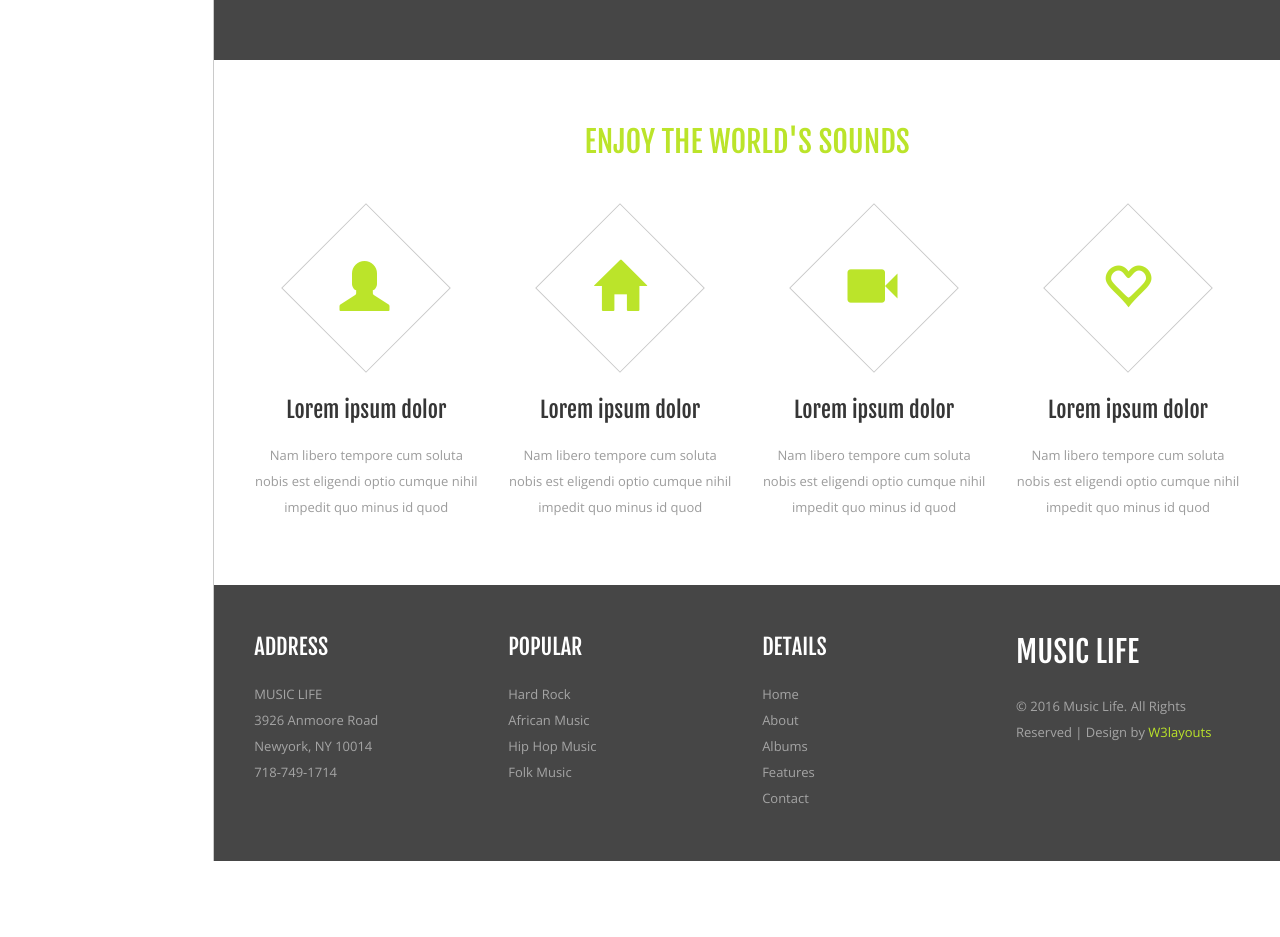
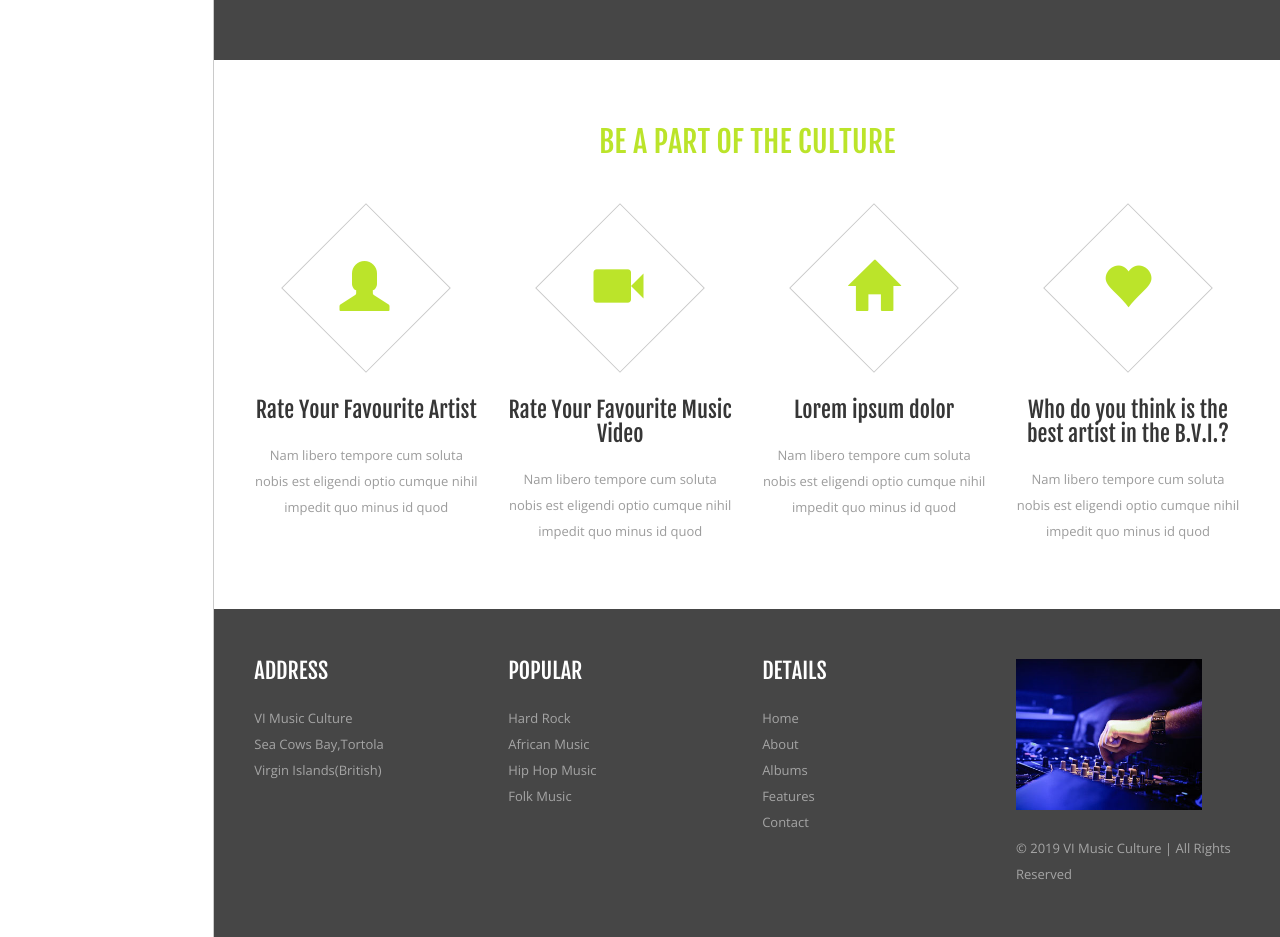
Before and after one commit to Kap7/VIMADE, a plain HTML site: page index.html in a window 1280 px wide. Shown: the part 1860-2797 px from the top of the page. Before the commit the page ends 2721 px from the top, so only its background shows below. Drawn offline with nearby package versions, Linux system fonts and the light colour scheme.

Commit message:
-adjusted Welcome to VI Music
-adjusted Author info
-adjusted keywords
-added meta data tag for description
-fix Error Span Tags
-Make tile & header text the same
-added music groups header
-added be a part of the culture titile
  -rearanged and edited under elements
-adjusted copyright and address
-added image to footer as logo placeholder
-adjusted header banner z-index to 6 (CSS)
-added music files and created artwork folder

```diff
--- a/css/style.css
+++ b/css/style.css
@@ -84,8 +84,9 @@ span.menu{
   padding: 0 0 0 70px;
 }
 .banner-left h1 {
-  position: fixed;
-    margin-top: 80px;
+	position: fixed;
+	margin-top: 80px;
+	z-index: 6;
 }
 .banner-left h1 a {
 color:#BBE42A;
@@ -1429,6 +1430,11 @@ padding:0;
 .featured-services {
   border-bottom: 1px dotted #BBE42A;
 }
+#footer-img {
+	width: 83%;
+	clear: none;
+}
+
 /*-- //featured-services --*/
 /*-- responsive media queries --*/
 @media (max-width: 1440px){
--- a/index.html
+++ b/index.html
@@ -1,18 +1,15 @@
 <!DOCTYPE html>
 <!--
-Author: W3layouts Editied By Tavonney KAPI Robinson
-Author URL: http://w3layouts.com
-License: Creative Commons Attribution 3.0 Unported
-License URL: http://creativecommons.org/licenses/by/3.0/
+Author:Tavonney KAPI Robinson
 -->
 <html>
 		<head>
-<title>VI MusiK Culture</title>
+		<title>VI Music Culture</title>
 		<!-- for-mobile-apps -->
 		<meta name="viewport" content="width=device-width, initial-scale=1">
-<meta http-equiv="Content-Type" content="text/html; charset=utf-8" />
-<meta name="keywords" content="Music Life Responsive web template, Bootstrap Web Templates, Flat Web Templates, Android Compatible web template,
-Smartphone Compatible web template, free webdesigns for Nokia, Samsung, LG, SonyEricsson, Motorola web design" />
+		<meta http-equiv="Content-Type" content="text/html; charset=utf-8">
+		<meta name="description" content="">
+		<meta name="keywords" content="Music, Hip-Hop/Rap, Hip-Hop, Rap, Underground Rap, Caribbean, Virgin Islands, BVI">
 		<script type="application/x-javascript"> addEventListener("load", function() { setTimeout(hideURLbar, 0); }, false);
 		function hideURLbar(){ window.scrollTo(0,1); } </script>
 		<!-- //for-mobile-apps -->
@@ -42,21 +39,17 @@ Smartphone Compatible web template, free webdesigns for Nokia, Samsung, LG, Sony
 <!-- banner -->
 <div class="banner">
           <div class="col-md-2 banner-left">
-		<h1><a href="artist.html">VI</span> MUSIK</span> <i>LIFE</i></a></h1>
+    <h1><a href="artist.html">VI<span>Music</span><i>Culture</i></a></h1>
   </div>
           <div class="col-md-10 banner-right">
     <div class="navigation">
-			<div class="nav-left">
-				<span class="menu"><img src="images/menu.png" alt=""/></span>
+              <div class="nav-left"> <span class="menu"><img src="images/menu.png" alt=""></span>
         <ul class="nav1">
                   <li class="hvr-underline-from-left button2"><a class="active" href="index.html">Home</a></li>
                   <li class="hvr-underline-from-left button2"><a href="about.html">About</a></li>
                   <li class="hvr-underline-from-left button2"><a href="albums.html">Albums</a></li>
                   <li class="hvr-underline-from-left button2"><a href="features.html">Features</a></li>
                   <li class="hvr-underline-from-left button2"><a href="contact.html">Contact</a></li>
-
-
-
                 </ul>
         <!-- script for menu -->
         <script>
@@ -83,24 +76,18 @@ Smartphone Compatible web template, free webdesigns for Nokia, Samsung, LG, Sony
               <div id="portfoliolist">
         <div class="port-grid">
                   <div class="portfolio card mix_all" data-cat="card" style="display: inline-block; opacity: 1;">
-										<div class="portfolio-wrapper">
-											<a  href="SonSon.html" class="b-link-stripe b-animate-go">
-												<img class="img-responsive lot" src="images/A1.jpg" alt="">
+            <div class="portfolio-wrapper"> <a  href="SonSon.html" class="b-link-stripe b-animate-go"> <img class="img-responsive lot" src="images/A1.jpg" alt="">
               <div class="b-wrapper">
                 <div class="b-animate b-from-left b-delay03 ">
                   <p class="plus">SonSon Monoply</p>
-
                   <div class="port-like"><span class="glyphicon glyphicon-thumbs-up" aria-hidden="true"></span>3</div>
                   <div class="port-heart"><span class="glyphicon glyphicon-heart-empty" aria-hidden="true"></span>3</div>
                 </div>
               </div>
-											</a>
-										</div>
+              </a> </div>
           </div>
                   <div class="portfolio app mix_all" data-cat="app" style="display: inline-block; opacity: 1;">
-										<div class="portfolio-wrapper">
-											<a data-toggle="modal" data-target=".bs-example-modal-md" href="#" class="b-link-stripe b-animate-go">
-												<img class="img-responsive lot" src="images/A2.jpg" alt="">
+            <div class="portfolio-wrapper"> <a data-toggle="modal" data-target=".bs-example-modal-md" href="#" class="b-link-stripe b-animate-go"> <img class="img-responsive lot" src="images/A2.jpg" alt="">
               <div class="b-wrapper">
                 <div class="b-animate b-from-left b-delay03 ">
                   <p class="plus">Pup-D</p>
@@ -108,15 +95,12 @@ Smartphone Compatible web template, free webdesigns for Nokia, Samsung, LG, Sony
                   <div class="port-heart"><span class="glyphicon glyphicon-heart-empty" aria-hidden="true"></span>3</div>
                 </div>
               </div>
-											</a>
-										</div>
+              </a> </div>
           </div>
                 </div>
         <div class="port-grid">
                   <div class="portfolio mov mix_all" data-cat="mov" style="display: inline-block; opacity: 1;">
-										<div class="portfolio-wrapper">
-											<a data-toggle="modal" data-target=".bs-example-modal-md" href="#" class="b-link-stripe b-animate-go" >
-												<img class="img-responsive lot" src="images/A3.jpg" alt="">
+            <div class="portfolio-wrapper"> <a data-toggle="modal" data-target=".bs-example-modal-md" href="#" class="b-link-stripe b-animate-go" > <img class="img-responsive lot" src="images/A3.jpg" alt="">
               <div class="b-wrapper">
                 <div class="b-animate b-from-left b-delay03 ">
                   <p class="plus">Pep Dawg</p>
@@ -124,13 +108,10 @@ Smartphone Compatible web template, free webdesigns for Nokia, Samsung, LG, Sony
                   <div class="port-heart"><span class="glyphicon glyphicon-heart-empty" aria-hidden="true"></span>3</div>
                 </div>
               </div>
-											</a>
-										</div>
+              </a> </div>
           </div>
                   <div class="portfolio icon mix_all" data-cat="icon" style="display: inline-block; opacity: 1;">
-										<div class="portfolio-wrapper">
-											<a data-toggle="modal" data-target=".bs-example-modal-md" href="#" class="b-link-stripe b-animate-go">
-												<img class="img-responsive lot" src="images/A4.jpg" alt="">
+            <div class="portfolio-wrapper"> <a data-toggle="modal" data-target=".bs-example-modal-md" href="#" class="b-link-stripe b-animate-go"> <img class="img-responsive lot" src="images/A4.jpg" alt="">
               <div class="b-wrapper">
                 <div class="b-animate b-from-left b-delay03 ">
                   <p class="plus">Tronist RN</p>
@@ -138,16 +119,12 @@ Smartphone Compatible web template, free webdesigns for Nokia, Samsung, LG, Sony
                   <div class="port-heart"><span class="glyphicon glyphicon-heart-empty" aria-hidden="true"></span>3</div>
                 </div>
               </div>
-											</a>
+              </a> </div>
           </div>
-								</div>
-
                 </div>
         <div class="port-grid">
                   <div class="portfolio mov mix_all" data-cat="mov" style="display: inline-block; opacity: 1;">
-										<div class="portfolio-wrapper">
-											<a data-toggle="modal" data-target=".bs-example-modal-md" href="#" class="b-link-stripe b-animate-go">
-												<img class="img-responsive lot" src="images/A5.jpg" alt="">
+            <div class="portfolio-wrapper"> <a data-toggle="modal" data-target=".bs-example-modal-md" href="#" class="b-link-stripe b-animate-go"> <img class="img-responsive lot" src="images/A5.jpg" alt="">
               <div class="b-wrapper">
                 <div class="b-animate b-from-left b-delay03 ">
                   <p class="plus">Killa Tooma</p>
@@ -155,13 +132,10 @@ Smartphone Compatible web template, free webdesigns for Nokia, Samsung, LG, Sony
                   <div class="port-heart"><span class="glyphicon glyphicon-heart-empty" aria-hidden="true"></span>3</div>
                 </div>
               </div>
-											</a>
-										</div>
+              </a> </div>
           </div>
                   <div class="portfolio set mix_all" data-cat="set" style="display: inline-block; opacity: 1;">
-										<div class="portfolio-wrapper">
-											<a data-toggle="modal" data-target=".bs-example-modal-md" href="#" class="b-link-stripe b-animate-go">
-												<img class="img-responsive lot" src="images/A6.jpg" alt="">
+            <div class="portfolio-wrapper"> <a data-toggle="modal" data-target=".bs-example-modal-md" href="#" class="b-link-stripe b-animate-go"> <img class="img-responsive lot" src="images/A6.jpg" alt="">
               <div class="b-wrapper">
                 <div class="b-animate b-from-left b-delay03 ">
                   <p class="plus">Priceless</p>
@@ -169,15 +143,12 @@ Smartphone Compatible web template, free webdesigns for Nokia, Samsung, LG, Sony
                   <div class="port-heart"><span class="glyphicon glyphicon-heart-empty" aria-hidden="true"></span>3</div>
                 </div>
               </div>
-											</a>
-										</div>
+              </a> </div>
           </div>
                 </div>
         <div class="port-grid">
                   <div class="portfolio card mix_all" data-cat="card" style="display: inline-block; opacity: 1;">
-										<div class="portfolio-wrapper">
-											<a data-toggle="modal" data-target=".bs-example-modal-md" href="#" class="b-link-stripe b-animate-go">
-												<img class="img-responsive lot" src="images/A7.jpg" alt="">
+            <div class="portfolio-wrapper"> <a data-toggle="modal" data-target=".bs-example-modal-md" href="#" class="b-link-stripe b-animate-go"> <img class="img-responsive lot" src="images/A7.jpg" alt="">
               <div class="b-wrapper">
                 <div class="b-animate b-from-left b-delay03 ">
                   <p class="plus">Buggz Capone</p>
@@ -185,13 +156,10 @@ Smartphone Compatible web template, free webdesigns for Nokia, Samsung, LG, Sony
                   <div class="port-heart"><span class="glyphicon glyphicon-heart-empty" aria-hidden="true"></span>3</div>
                 </div>
               </div>
-											</a>
-										</div>
+              </a> </div>
           </div>
                   <div class="portfolio app mix_all" data-cat="app" style="display: inline-block; opacity: 1;">
-										<div class="portfolio-wrapper">
-											<a data-toggle="modal" data-target=".bs-example-modal-md" href="#" class="b-link-stripe b-animate-go">
-												<img class="img-responsive lot" src="images/A8.jpg" alt="">
+            <div class="portfolio-wrapper"> <a data-toggle="modal" data-target=".bs-example-modal-md" href="#" class="b-link-stripe b-animate-go"> <img class="img-responsive lot" src="images/A8.jpg" alt="">
               <div class="b-wrapper">
                 <div class="b-animate b-from-left b-delay03 ">
                   <p class="plus">OG Bump</p>
@@ -199,15 +167,12 @@ Smartphone Compatible web template, free webdesigns for Nokia, Samsung, LG, Sony
                   <div class="port-heart"><span class="glyphicon glyphicon-heart-empty" aria-hidden="true"></span>3</div>
                 </div>
               </div>
-											</a>
-										</div>
+              </a> </div>
           </div>
                 </div>
         <div class="port-grid">
                   <div class="portfolio card mix_all" data-cat="card" style="display: inline-block; opacity: 1;">
-										<div class="portfolio-wrapper">
-											<a data-toggle="modal" data-target=".bs-example-modal-md" href="#" class="b-link-stripe b-animate-go">
-												<img class="img-responsive lot" src="images/A9.jpg" alt="">
+            <div class="portfolio-wrapper"> <a data-toggle="modal" data-target=".bs-example-modal-md" href="#" class="b-link-stripe b-animate-go"> <img class="img-responsive lot" src="images/A9.jpg" alt="">
               <div class="b-wrapper">
                 <div class="b-animate b-from-left b-delay03 ">
                   <p class="plus">Cheeze</p>
@@ -215,13 +180,10 @@ Smartphone Compatible web template, free webdesigns for Nokia, Samsung, LG, Sony
                   <div class="port-heart"><span class="glyphicon glyphicon-heart-empty" aria-hidden="true"></span>3</div>
                 </div>
               </div>
-											</a>
-										</div>
+              </a> </div>
           </div>
                   <div class="portfolio app mix_all" data-cat="app" style="display: inline-block; opacity: 1;">
-										<div class="portfolio-wrapper">
-											<a data-toggle="modal" data-target=".bs-example-modal-md" href="#" class="b-link-stripe b-animate-go">
-												<img class="img-responsive lot" src="images/A10.jpg" alt="">
+            <div class="portfolio-wrapper"> <a data-toggle="modal" data-target=".bs-example-modal-md" href="#" class="b-link-stripe b-animate-go"> <img class="img-responsive lot" src="images/A10.jpg" alt="">
               <div class="b-wrapper">
                 <div class="b-animate b-from-left b-delay03 ">
                   <p class="plus">Mouse Breezy</p>
@@ -229,8 +191,7 @@ Smartphone Compatible web template, free webdesigns for Nokia, Samsung, LG, Sony
                   <div class="port-heart"><span class="glyphicon glyphicon-heart-empty" aria-hidden="true"></span>3</div>
                 </div>
               </div>
-											</a>
-										</div>
+              </a> </div>
           </div>
                 </div>
         <div class="clearfix"></div>
@@ -238,21 +199,18 @@ Smartphone Compatible web template, free webdesigns for Nokia, Samsung, LG, Sony
             </div>
     <!-- banner-bottom -->
     <div class="banner-bottom text-center">
-
               <h3>Well Wa Now!!</h3>
-					<h4>Welcome to VI musik</h4>
-					<p> This project is dedicated to the VI Music culture </p>
-
+              <h4>Welcome to VI Music</h4>
+              <p> This project is dedicated to the VI Music Culture </p>
             </div>
     <!-- //banner-bottom -->
     <!-- latest -->
+
     <div class="latest">
-
               <h3 class="tittle">FEEL THE MUSIC</h3>
               <div class="tip-grids">
         <div class="col-md-5 tip-grid">
-						<figure class="effect-julia">
-							<img src="images/99.jpg" alt="" />
+                  <figure class="effect-julia"> <img src="images/99.jpg" alt="" />
             <figcaption>
                       <h4>HIP HOP MUSIC</h4>
                       <p>Voluptas sit aspernatur</p>
@@ -263,9 +221,7 @@ Smartphone Compatible web template, free webdesigns for Nokia, Samsung, LG, Sony
                 </div>
         <div class="col-md-7 tip-grid-right">
                   <div class="tip-gd-left">
-							<div class="micro-left">
-								<img src="images/11.png" alt="" />
-							</div>
+            <div class="micro-left"> <img src="images/11.png" alt="" /> </div>
             <div class="micro-right">
                       <h4>Voluptas sit aspernatur</h4>
                       <p> Temporibus autem quibusdam et aut officiis
@@ -275,9 +231,7 @@ Smartphone Compatible web template, free webdesigns for Nokia, Samsung, LG, Sony
             <div class="clearfix"></div>
           </div>
                   <div class="tip-gd-left">
-							<div class="micro-left">
-								<img src="images/22.png" alt="" />
-							</div>
+            <div class="micro-left"> <img src="images/22.png" alt="" /> </div>
             <div class="micro-right">
                       <h4>Voluptas sit aspernatur</h4>
                       <p> Temporibus autem quibusdam et aut officiis
@@ -289,95 +243,82 @@ Smartphone Compatible web template, free webdesigns for Nokia, Samsung, LG, Sony
                 </div>
         <div class="clearfix"></div>
       </div>
+            </div>
 
-		</div>
     <!-- //latest -->
     <!-- effect-grid -->
     <div class="effect-grid">
-				<h3 class="tittle">OUR PROGRAMS</h3>
+              <h3 class="tittle">Popular Music Groups</h3>
               <ul class="grid cs-style-3">
         <li>
-					<figure>
-						<img src="images/g1.jpg" alt="img02">
+                  <figure> <img src="images/g1.jpg" alt="img02">
             <figcaption>
                       <h4>MUSIC LIFE</h4>
                     </figcaption>
           </figure>
                 </li>
         <li>
-					<figure>
-						<img src="images/g2.jpg" alt="img03">
+                  <figure> <img src="images/g2.jpg" alt="img03">
             <figcaption>
                       <h4>MUSIC LIFE</h4>
                     </figcaption>
           </figure>
                 </li>
         <li>
-					<figure>
-						<img src="images/g3.jpg" alt="img06">
+                  <figure> <img src="images/g3.jpg" alt="img06">
             <figcaption>
                       <h4>MUSIC LIFE</h4>
                     </figcaption>
           </figure>
                 </li>
         <li>
-					<figure>
-						<img src="images/g4.jpg" alt="img04">
+                  <figure> <img src="images/g4.jpg" alt="img04">
             <figcaption>
                       <h4>MUSIC LIFE</h4>
                     </figcaption>
           </figure>
                 </li>
         <li>
-					<figure>
-						<img src="images/g5.jpg" alt="img05">
+                  <figure> <img src="images/g5.jpg" alt="img05">
             <figcaption>
                       <h4>MUSIC LIFE</h4>
                     </figcaption>
           </figure>
                 </li>
         <li>
-					<figure>
-						<img src="images/g6.jpg" alt="img01">
+                  <figure> <img src="images/g6.jpg" alt="img01">
             <figcaption>
                       <h4>MUSIC LIFE</h4>
                     </figcaption>
           </figure>
                 </li>
       </ul>
-
             </div>
     <!-- //effect-grid -->
     <!-- best music-->
     <div class="best-music text-center">
-				<h3 class="tittle">ENJOY THE WORLD'S SOUNDS</h3>
+              <h3 class="tittle">Be a Part of The Culture</h3>
               <div class="servc-grids">
         <div class="col-md-3 servc-grid">
-						<div class="servc-icon hi-icon-effect-8">
-							<a href="#" class="hi-icon hi-icon-archive"><span class="glyphicon glyphicon glyphicon-user" aria-hidden="true"></span></a>
+                  <div class="servc-icon hi-icon-effect-8"> <a href="#" class="hi-icon hi-icon-archive"><span class="glyphicon glyphicon glyphicon-user" aria-hidden="true"></span></a> </div>
+                  <h4>Rate Your Favourite Artist</h4>
+                  <p>Nam libero tempore cum soluta nobis est eligendi optio cumque nihil impedit quo minus id quod </p>
                 </div>
+        <div class="col-md-3 servc-grid">
+                  <div class="servc-icon hi-icon-effect-8"> <a href="#" class="hi-icon hi-icon-archive"><span class="glyphicon glyphicon glyphicon-facetime-video" aria-hidden="true"></span></a> </div>
+                  <h4>Rate Your Favourite Music Video</h4>
+                  <p>Nam libero tempore cum soluta nobis est eligendi optio cumque nihil impedit quo minus id quod </p>
+                </div>
+
+        <div class="col-md-3 servc-grid">
+                  <div class="servc-icon hi-icon-effect-8"> <a href="#" class="hi-icon hi-icon-archive"><span class="glyphicon glyphicon glyphicon-home" aria-hidden="true"></span></a> </div>
                   <h4>Lorem ipsum dolor </h4>
                   <p>Nam libero tempore cum soluta nobis est eligendi optio cumque nihil impedit quo minus id quod </p>
                 </div>
+
         <div class="col-md-3 servc-grid">
-						<div class="servc-icon hi-icon-effect-8">
-							<a href="#" class="hi-icon hi-icon-archive"><span class="glyphicon glyphicon glyphicon-home" aria-hidden="true"></span></a>
-						</div>
-						<h4>Lorem ipsum dolor </h4>
-						<p>Nam libero tempore cum soluta nobis est eligendi optio cumque nihil impedit quo minus id quod </p>
-					</div>
-					<div class="col-md-3 servc-grid">
-						<div class="servc-icon hi-icon-effect-8">
-							<a href="#" class="hi-icon hi-icon-archive"><span class="glyphicon glyphicon glyphicon-facetime-video" aria-hidden="true"></span></a>
-						</div>
-						<h4>Lorem ipsum dolor </h4>
-						<p>Nam libero tempore cum soluta nobis est eligendi optio cumque nihil impedit quo minus id quod </p>
-					</div>
-					<div class="col-md-3 servc-grid">
-						<div class="servc-icon hi-icon-effect-8">
-							<a href="#" class="hi-icon hi-icon-archive"><span class="glyphicon glyphicon glyphicon-heart-empty" aria-hidden="true"></span></a>
-						</div>
-						<h4>Lorem ipsum dolor </h4>
+                  <div class="servc-icon hi-icon-effect-8"> <a href="#" class="hi-icon hi-icon-archive"><span class="glyphicon glyphicon glyphicon-heart" aria-hidden="true"></span></a> </div>
+                  <h4>Who do you think is the best artist in the B.V.I.?</h4>
                   <p>Nam libero tempore cum soluta nobis est eligendi optio cumque nihil impedit quo minus id quod </p>
                 </div>
         <div class="clearfix"> </div>
@@ -389,10 +330,9 @@ Smartphone Compatible web template, free webdesigns for Nokia, Samsung, LG, Sony
               <div class="col-md-3 footer-grid">
         <h4>Address</h4>
         <ul>
-							<li>MUSIC LIFE</li>
-							<li>3926 Anmoore Road</li>
-							<li>Newyork, NY 10014</li>
-							<li>718-749-1714</li>
+                  <li>VI Music Culture</li>
+                  <li>Sea Cows Bay,Tortola</li>
+                  <li>Virgin Islands(British)</li>
        </ul>
       </div>
               <div class="col-md-3 footer-grid">
@@ -415,8 +355,8 @@ Smartphone Compatible web template, free webdesigns for Nokia, Samsung, LG, Sony
                 </ul>
       </div>
               <div class="col-md-3 footer-grid">
-						<h2><a href="index.html">MUSIC LIFE</a></h2>
-						<p>&copy; 2016 Music Life. All Rights Reserved | Design by  <a href="http://w3layouts.com/"> W3layouts</a></p>
+			<img id="footer-img" src="images/99.jpg" alt="">
+        <p>&copy; 2019 VI Music Culture | All Rights Reserved</p>
       </div>
 		<div class="clearfix"></div>
             </div>
```
Also changed, not shown: artwork/Times.jpg (added), artwork/Vi Really.jpg (added), 2 other files. Lines whose indentation alone changed are shown as unchanged.
